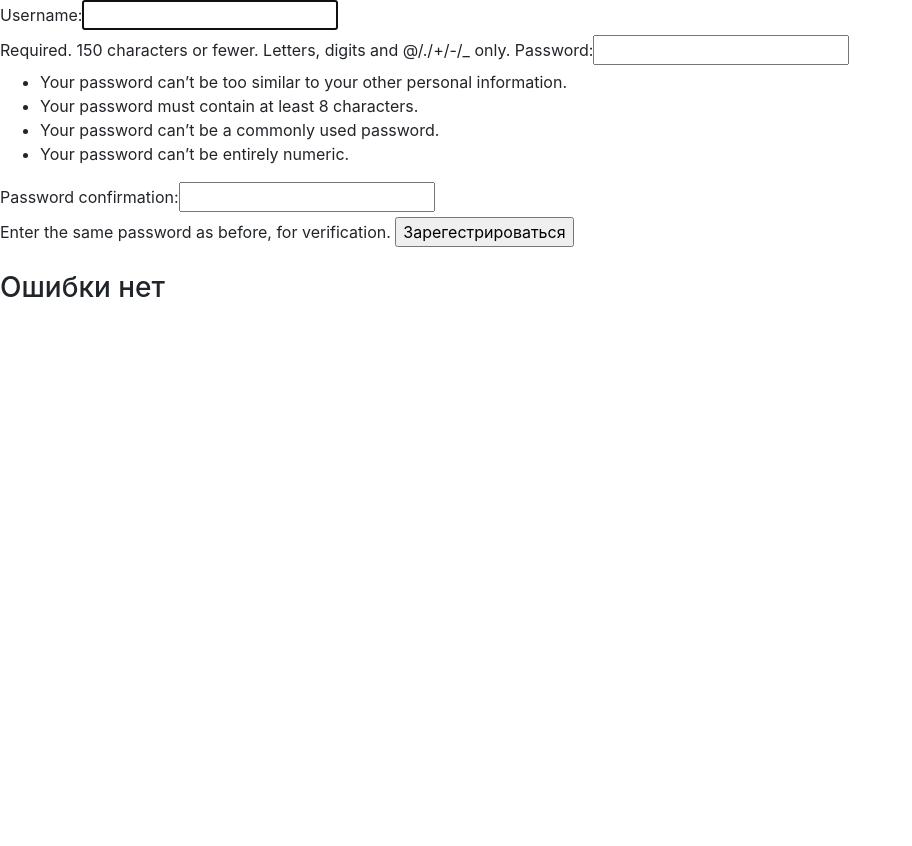
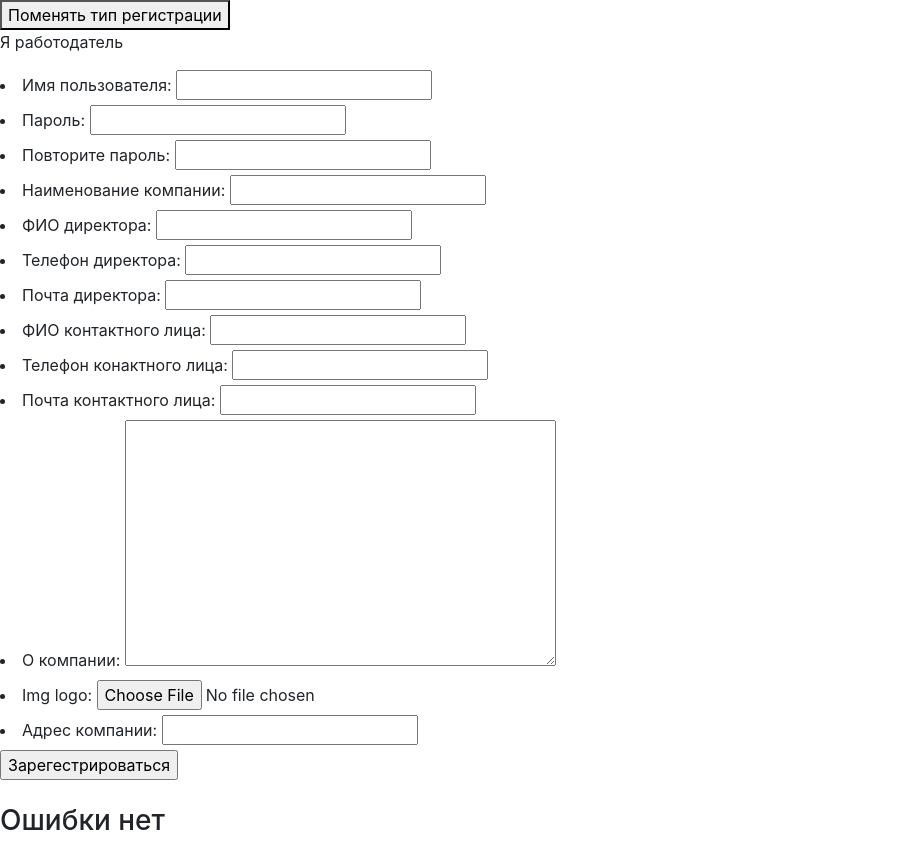
Before and after one commit to Sharfik69/Sofia, a Django app: page /auth/registration/ in a window 1280 px wide. Shown: the whole page, without its empty margins (0-912 px from the left). Before the commit the page ends 297 px from the top, so only its background shows below. Run offline with Django 3.2, Linux system fonts and the light colour scheme.

Commit message:
Доработал с регистрацией

```diff
--- a/Sofia/Sofia/Sofia/settings.py
+++ b/Sofia/Sofia/Sofia/settings.py
@@ -27,6 +27,7 @@ DEBUG = True
 
 ALLOWED_HOSTS = []
 
+# AUTH_USER_MODEL = 'authsystem.Candidate'
 
 # Application definition
 
@@ -37,9 +38,9 @@ INSTALLED_APPS = [
     'django.contrib.sessions',
     'django.contrib.messages',
     'django.contrib.staticfiles',
+    'authsystem',
     'test_system',
-    'authsystem',
-    'vacancy'
+    'vacancy',
 ]
 
 MIDDLEWARE = [
--- /dev/null
+++ b/Sofia/Sofia/authsystem/forms.py
@@ -0,0 +1,26 @@
+from django import forms
+
+class Company_new_form(forms.Form):
+    username = forms.CharField(label='Имя пользователя', max_length=30)
+    password1 = forms.CharField(label = 'Пароль', widget=forms.TextInput(attrs={'type': 'password'}))
+    password2 = forms.CharField(label = 'Повторите пароль', widget=forms.TextInput(attrs={'type': 'password'}))
+    name_company = forms.CharField(label='Наименование компании', max_length=30)
+    FIO_CEO = forms.CharField(label='ФИО директора', max_length=70)
+    Phone_CEO = forms.CharField(label = 'Телефон директора', widget=forms.TextInput(attrs={'type': 'tel'}))
+    Email_CEO = forms.CharField(label = 'Почта директора', widget=forms.TextInput(attrs={'type': 'email'}))
+    FIO_Contact = forms.CharField(label='ФИО контактного лица', max_length=70)
+    Phone_Contact = forms.CharField(label = 'Телефон конактного лица', widget=forms.TextInput(attrs={'type': 'tel'}))
+    Email_Contact = forms.CharField(label = 'Почта контактного лица', widget=forms.TextInput(attrs={'type': 'email'}))
+    description = forms.CharField(label = 'О компании', widget=forms.Textarea)
+    img_logo = forms.ImageField()
+    place = forms.CharField(label='Адрес компании', max_length=500)
+
+
+class Employer_new_form(forms.Form):
+    username = forms.CharField(label='Имя пользователя', max_length=30)
+    password1 = forms.CharField(label = 'Пароль', widget=forms.TextInput(attrs={'type': 'password'}))
+    password2 = forms.CharField(label = 'Повторите пароль', widget=forms.TextInput(attrs={'type': 'password'}))
+    phone = forms.CharField(label = 'Телефон', widget=forms.TextInput(attrs={'type': 'tel'}))
+    addition_contacts = forms.CharField(label = 'Дополнительная контактная информация', widget=forms.Textarea)
+    description = forms.CharField(label = 'Дополнительная информация о себе', widget=forms.Textarea)
+    cv = forms.FileField()
--- a/Sofia/Sofia/authsystem/templates/signup.html
+++ b/Sofia/Sofia/authsystem/templates/signup.html
@@ -1,16 +1,48 @@
 {% extends "user_page/wrapper.html" %}
 
 {% block signup %}
-
- <form actio="/auth/registration" method="POST">
-    <form id="login" method="POST" action="/auth/login/">
+<script>
+    var d = false;
+    $( document ).ready(function() {
+        $(".employer").show();
+        $(".company").hide();
+        d = false;
+    });
+    function change() {
+        if (d) {
+            $(".employer").show();
+            $(".company").hide();
+            d = false;
+            $("#inform_about_layer").text('Я работодатель');
+        }
+        else {
+            $(".employer").hide();
+            $(".company").show();
+            $("#inform_about_layer").text('Я ищу работу');
+            d = true;
+        }
+    }
+</script>
+<button id = "Поменять тип регистрации" onclick="change()">Поменять тип регистрации</button>
+<p id = 'inform_about_layer'>Я работодатель</p>
+<div class="employer">
+    <form id="login" method="POST" action="/auth/registration/">
         {% csrf_token %}
-        {{ form }}
+        {{ form_for_company.as_ul }}
+        <input type="hidden" name="whois" id="whois" value="2">
         <input type="submit" name="log" id="log" value="Зарегестрироваться">
         <br><br>
     </form>
-
-</form>
+</div>
+<div class="company">
+    <form id="login" method="POST" action="/auth/registration/">
+        {% csrf_token %}
+        {{ form_for_candidate.as_ul }}
+        <input type="hidden" name="whois" id="whois" value="1">
+        <input type="submit" name="log" id="log" value="Зарегестрироваться">
+        <br><br>
+    </form>
+</div>
 
 {% if status == 'ERROR' %}
     <h3>Произошла ошибка и мы вернули параметр как ерор</h3>
--- a/Sofia/Sofia/authsystem/urls.py
+++ b/Sofia/Sofia/authsystem/urls.py
@@ -5,5 +5,5 @@ from django.conf.urls import url
 urlpatterns = [
     url('login/', views.auth_login, name='test'),
     url('logout/', views.auth_logout, name='test'),
-     url('registration/', views.sign_up, name='test'),
+    url('registration/', views.sign_up, name='test'),
 ]
--- a/Sofia/Sofia/authsystem/views.py
+++ b/Sofia/Sofia/authsystem/views.py
@@ -4,7 +4,9 @@ from django.core import serializers
 from django.contrib import auth
 from django.contrib.auth.forms import UserCreationForm
 from django.template.context_processors import csrf
-#Это я тсчу кое что
+# from .models import CompanyForm, Company, Candidate, CandidateForm
+from .models import Company, Candidate, CandidateForm
+from .forms import Company_new_form, Employer_new_form
 def auth_login(request):
     if request.POST:
         username = request.POST.get('Uname', '')
@@ -27,7 +29,14 @@ def sign_up(request):
     #Это реализация через формы джанго, там сразу есть валидация пароля и вроде че-то свое можно добавить
     d = {}
     d.update(csrf(request))
-    d['form'] = UserCreationForm()
+    whois = request.POST.get('whois', '')
+    if whois == '1':
+        d['form_for_candidate'] = Employer_new_form()
+    elif whois == '2':
+        d['form_for_company'] = Company_new_form()
+    else:
+        d['form_for_company'] = Company_new_form()
+        d['form_for_candidate'] = Employer_new_form()
     if request.POST:
         new_user_form = UserCreationForm(request.POST)
         if new_user_form.is_valid():
@@ -35,7 +44,22 @@ def sign_up(request):
             new_user = auth.authenticate(username = new_user_form.cleaned_data['username'],
                 password = new_user_form.cleaned_data['password2'])
             auth.login(request, new_user)
+            if whois == '1':
+                print('228')
+                empl = Candidate.create(new_user, request.POST.get('phone', ''),
+                request.POST.get('addition_contacts', ''), request.POST.get('description', ''), request.POST.get('cv', ''))
+                empl.save()
+            else:
+                print('322')
+                comp = Company.create(new_user, request.POST.get('name_company', ''), request.POST.get('FIO_CEO', ''),
+                    request.POST.get('Phone_CEO', ''), request.POST.get('Email_CEO', ''), request.POST.get('FIO_Contact', ''), request.POST.get('Phone_Contact', ''),
+                    request.POST.get('Email_Contact', ''),
+                    request.POST.get('description', ''), request.POST.get('img_logo', ''), request.POST.get('place', ''))
+                comp.save()
             return redirect('/test')
         else:
-            d['form'] = new_user_form
+            if whois == 1:
+                d['form_for_candidate'] = new_user_form
+            else:
+                d['form_for_company'] = new_user_form
     return render(request, 'signup.html', d)
--- a/Sofia/Sofia/test_system/templates/user_page/wrapper.html
+++ b/Sofia/Sofia/test_system/templates/user_page/wrapper.html
@@ -5,7 +5,10 @@
     <meta name="viewport" content="width=device-width, initial-scale=1.0">
     <title>{% block title %} {% endblock %}</title>
     <link rel="stylesheet" href="https://cdn.jsdelivr.net/npm/bootstrap@4.5.3/dist/css/bootstrap.min.css" integrity="sha384-TX8t27EcRE3e/ihU7zmQxVncDAy5uIKz4rEkgIXeMed4M0jlfIDPvg6uqKI2xXr2" crossorigin="anonymous">
-
+    <script src="https://ajax.googleapis.com/ajax/libs/jquery/3.5.1/jquery.min.js"></script>
+    <!-- Вот в этом блоке вы подключаете свои библиотеки -->
+    {% block extrahead %}
+    {% endblock %}
 </head>
 <body>
     {% block main %}
```
Also changed, not shown: Sofia/Sofia/authsystem/models.py (+41 -2 lines), Sofia/Sofia/authsystem/migrations/0001_initial.py, Sofia/Sofia/authsystem/migrations/0002_candidate_user.py (added), Sofia/Sofia/authsystem/migrations/0002_company.py (deleted), Sofia/Sofia/authsystem/migrations/0003_auto_20201106_0809.py (deleted), Sofia/Sofia/authsystem/migrations/0003_company_user.py (added), Sofia/Sofia/db.sqlite3, Sofia/Sofia/test_system/migrations/__init__.py (deleted), Sofia/Sofia/vacancy/migrations/0001_initial.py (deleted), Sofia/Sofia/vacancy/migrations/__init__.py (deleted).
